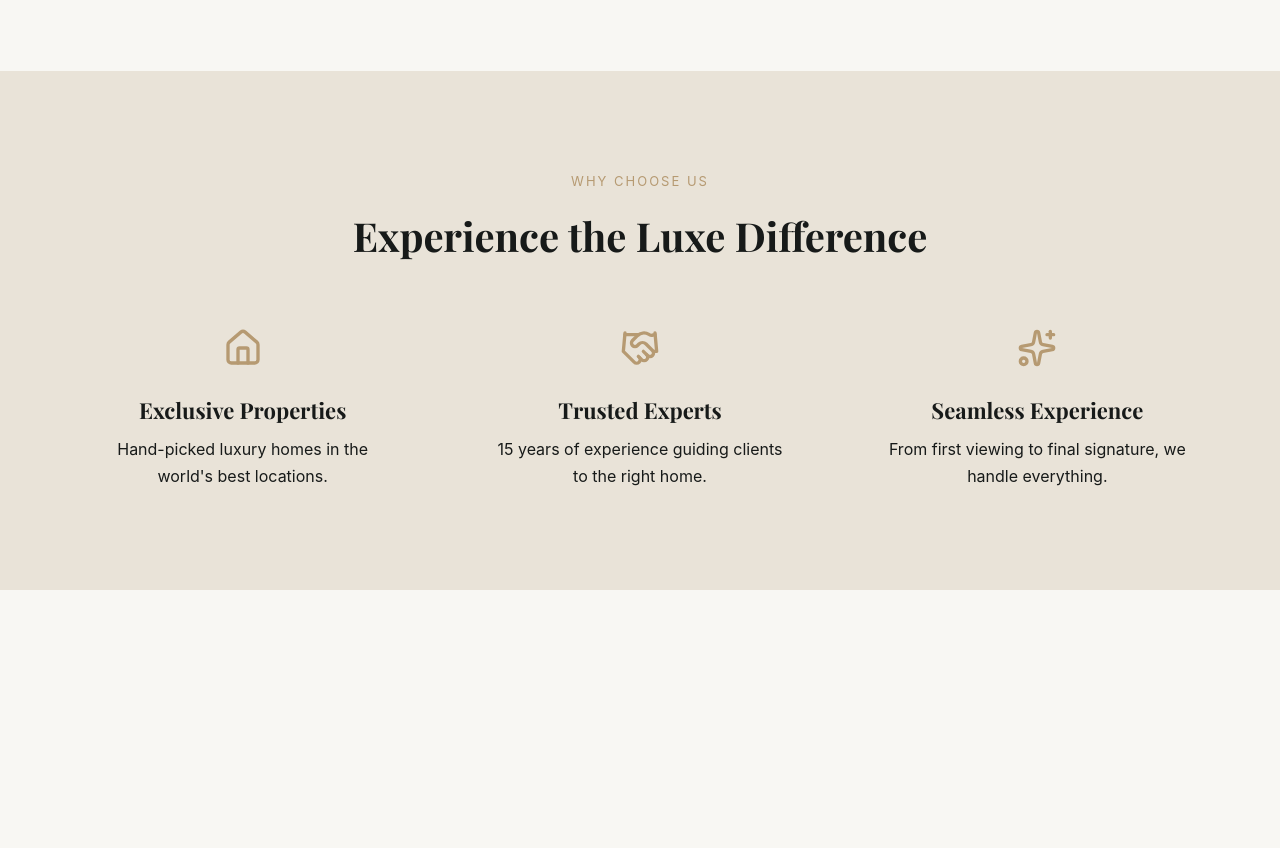
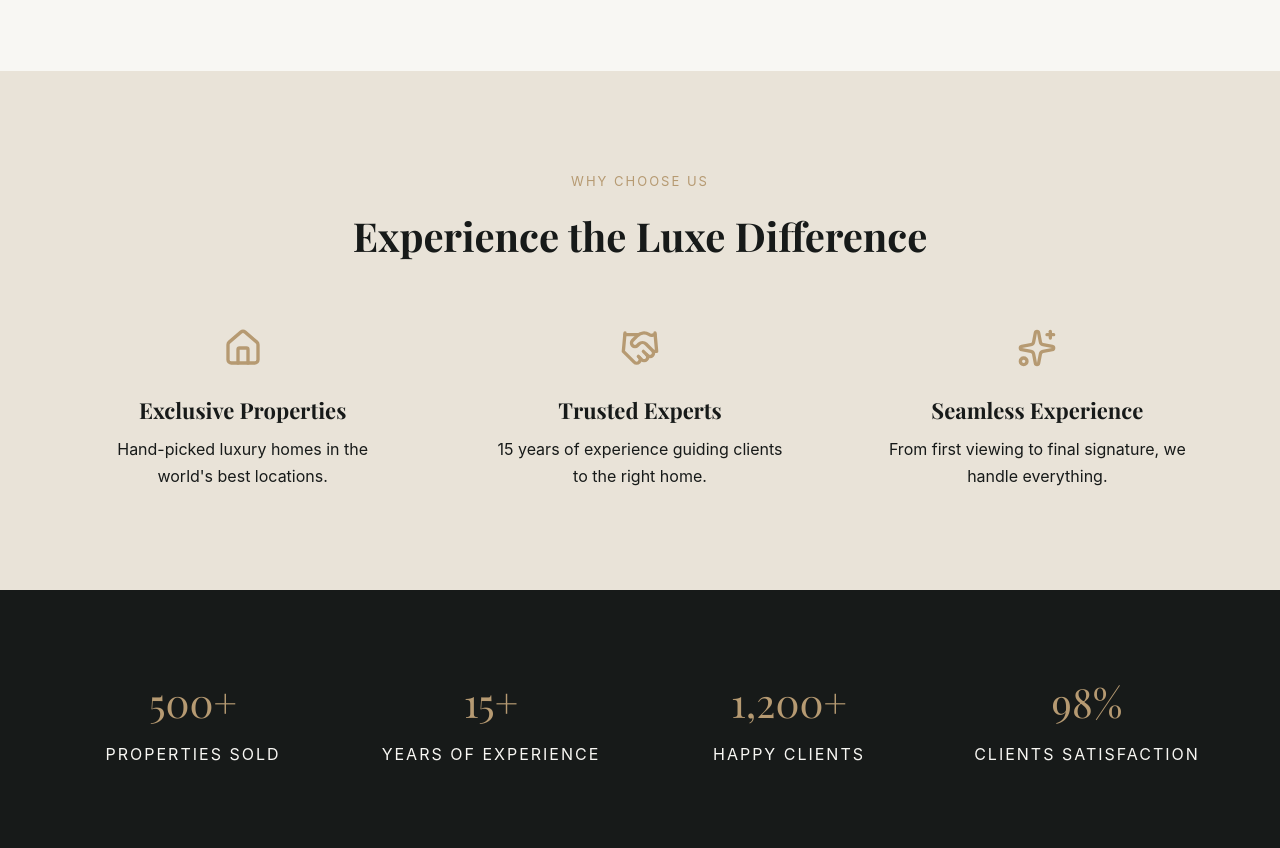
Before and after one commit to A-mira-1010/luxe-estate, a plain HTML site: page index.html in a window 1280 px wide. Shown: the part 1508-2356 px from the top of the page. Before the commit the page ends 2098 px from the top, so only its background shows below. Drawn offline with nearby package versions, Linux system fonts and the light colour scheme; a web font is replaced by a local one.

Commit message:
feat: Add stats section

```diff
--- a/css/style.css
+++ b/css/style.css
@@ -253,7 +253,7 @@ ul {
 .feature h3 {
   font-family: var(--font-heading);
   font-size: 22px;
-margin-bottom: 8px;
+  margin-bottom: 8px;
 }
 .feature p {
   color: var(--charcoal);
@@ -262,6 +262,30 @@ margin-bottom: 8px;
   font-size: 16px;
   line-height: 1.7;
 }
+/* ===== Stats ==== */
+.stats {
+  background: var(--charcoal);
+  color: var(--white);
+  padding: 80px 0;
+}
+.stats-grid {
+display: grid;
+grid-template-columns: repeat(4, 1fr);
+gap: 40px;
+text-align: center;
+}
+.stat-number {
+  font-family: var(--font-heading);
+  font-size: 40px;
+  color: var(--champagne);
+  margin-bottom: 8px;
+}
+.stat-label {
+  font-size: 16px;
+  letter-spacing: 2px;
+  text-transform: uppercase;
+}
+
 /* ===== Responsive ===== */
 @media (max-width: 900px) {
   .hero {
@@ -342,4 +366,14 @@ margin-bottom: 8px;
     font-size: 30px;
     margin-bottom: 40px;
   }
+  .stats {
+    padding: 60px 0;
+  }
+  .stats-grid {
+    grid-template-columns: repeat(2, 1fr);
+    gap: 32px;
+  }
+  .stat-number {
+    font-size: 36px;
+  }
 }
--- a/index.html
+++ b/index.html
@@ -185,6 +185,28 @@
         </div>
       </div>
     </section>
+    <section class="stats">
+<div class="container">
+  <div class="stats-grid">
+    <div class="stat">
+      <p class="stat-number">500+</p>
+      <p class="stat-label">Properties Sold</p>
+    </div>
+    <div class="stat">
+      <p class="stat-number">15+</p>
+      <p class="stat-label">Years of Experience</p>
+    </div>
+    <div class="stat">
+      <p class="stat-number">1,200+</p>
+      <p class="stat-label">Happy Clients</p>
+    </div>
+    <div class="stat">
+      <p class="stat-number">98%</p>
+      <p class="stat-label">Clients Satisfaction</p>
+    </div>
+  </div>
+</div>
+    </section>
     <script src="js/script.js"></script>
   </body>
 </html>
```
